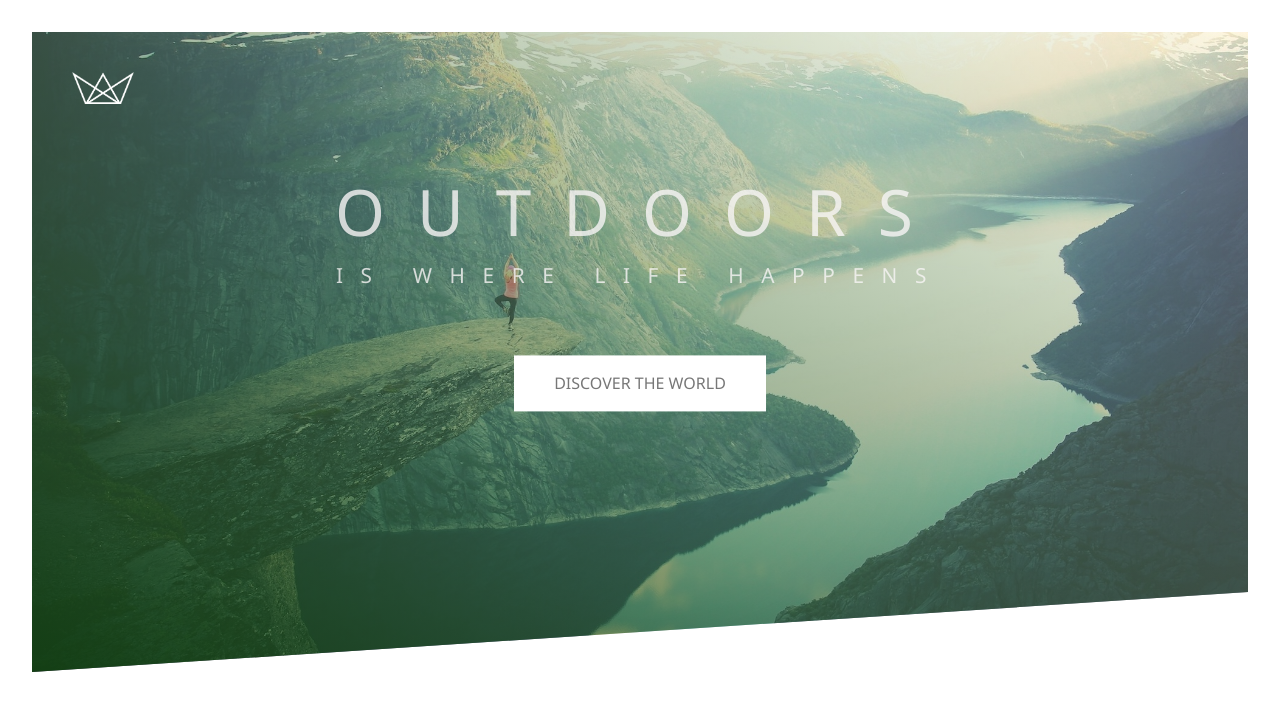
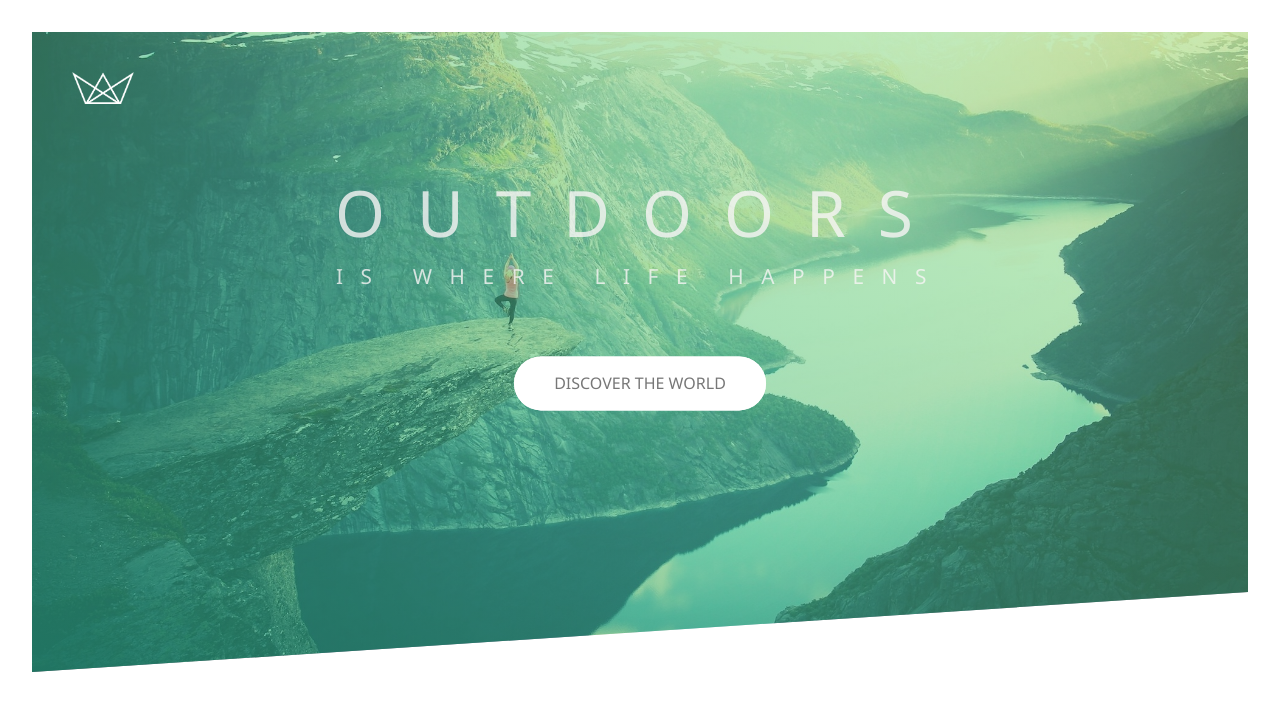
Before and after one commit to bidodev/css-advanced-course, a plain HTML site: page index.html in a window 1280 px wide. Drawn offline with Linux system fonts and the light colour scheme.

Commit message:
animated button

```diff
--- a/css/style.scss
+++ b/css/style.scss
@@ -1,4 +1,7 @@
 $font-stack: "Segoe UI", Tahoma, Geneva, Verdana, sans-serif;
+$light-green: #7ed56f;
+$medium-green: #55c57a;
+$dark-green: #28b485;
 
 * {
   margin: 0;
@@ -16,8 +19,8 @@ body {
   height: 80vh;
   background-image: linear-gradient(
       to left bottom,
-      rgba(255, 255, 255, 0.3),
-      rgba(19, 73, 14, 0.8)
+      rgba($color: $light-green, $alpha: 0.4),
+      rgba($color: $dark-green, $alpha: 0.6)
     ),
     url(../img/hero.jpg);
   background-size: cover; //wherever the with, will always try to fix inside the box.
@@ -47,6 +50,7 @@ body {
       color: rgba(248, 245, 245, 0.8);
       text-transform: uppercase;
       margin-bottom: 4rem;
+      backface-visibility: hidden;
     }
     .heading-primary-main {
       display: block;
@@ -61,24 +65,6 @@ body {
       font-weight: 500;
       letter-spacing: 1.1rem;
       animation: moveInRight 1s ease-out;
-    }
-    .btn:link,
-    .btn:visited {
-      text-transform: uppercase;
-      text-decoration: none;
-      padding: 1rem 2.5rem;
-      display: inline-block;
-    }
-    .btn:hover {
-      transform: translateY(-3px);
-    }
-    .btn:active {
-      transform: translateY(-1px);
-    }
-
-    .btn-white {
-      background-color: #fff;
-      color: #777;
     }
   }
 
@@ -110,3 +96,45 @@ body {
     }
   }
 }
+/* unvisited link */
+.btn:link,
+.btn:visited {
+  text-transform: uppercase;
+  text-decoration: none;
+  padding: 15px 40px;
+  display: inline-block;
+  border-radius: 100px;
+  transition: all 0.2s;
+  position: relative;
+}
+.btn:hover {
+  transform: translateY(-3px);
+  box-shadow: 0 10px 20px rgba($color: #000000, $alpha: 0.3);
+}
+.btn:active {
+  transform: translateY(-1px);
+  box-shadow: 0 5px 10px rgba($color: #000000, $alpha: 0.2);
+}
+.btn-white {
+  background-color: #fff;
+  color: #777;
+}
+
+.btn::after {
+  content: "";
+  display: inline-block;
+  height: 100%;
+  width: 100%;
+  border-radius: 100px;
+  position: absolute;
+  top: 0;
+  left: 0;
+  z-index: -1;
+}
+.btn-white::after {
+  background-color: #fff;
+}
+
+.btn:hover::after {
+  transform: scaleX(1.5) scaleY(1.3);
+}
```
Also changed, not shown: css/style.css, 1 other file.
